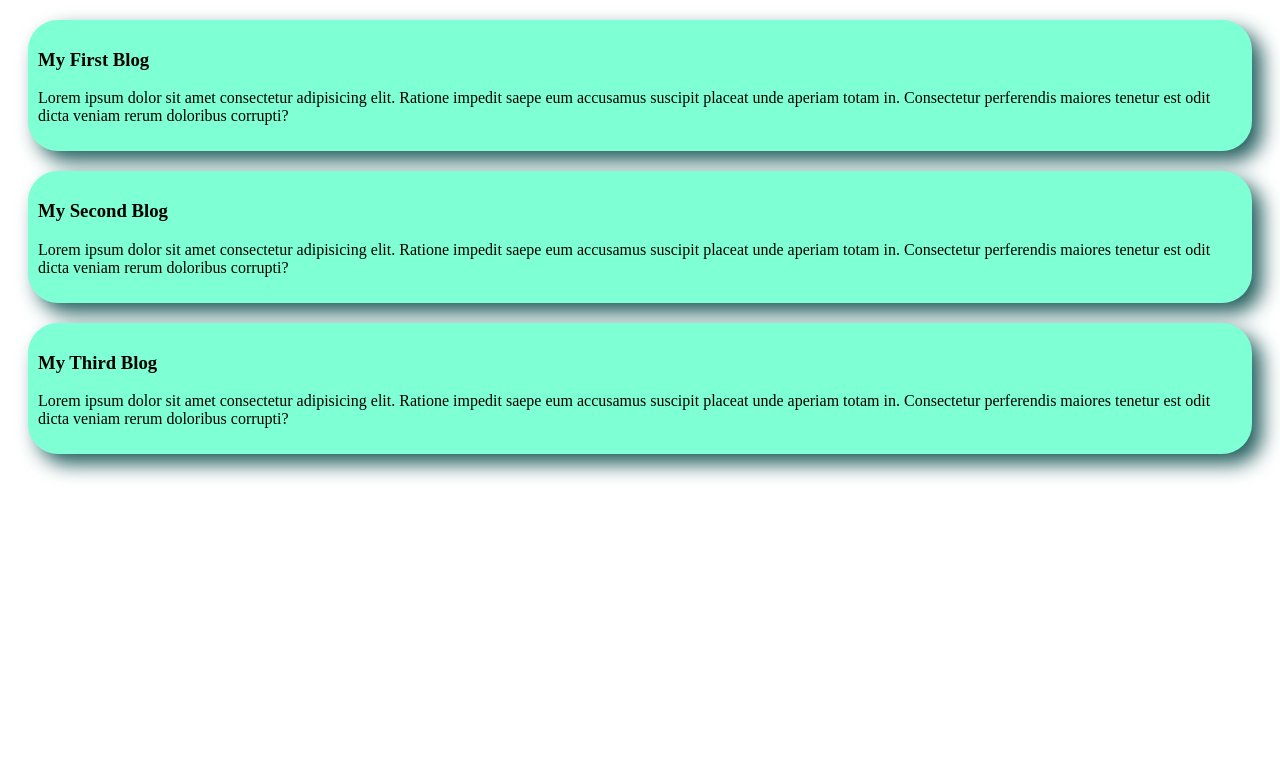
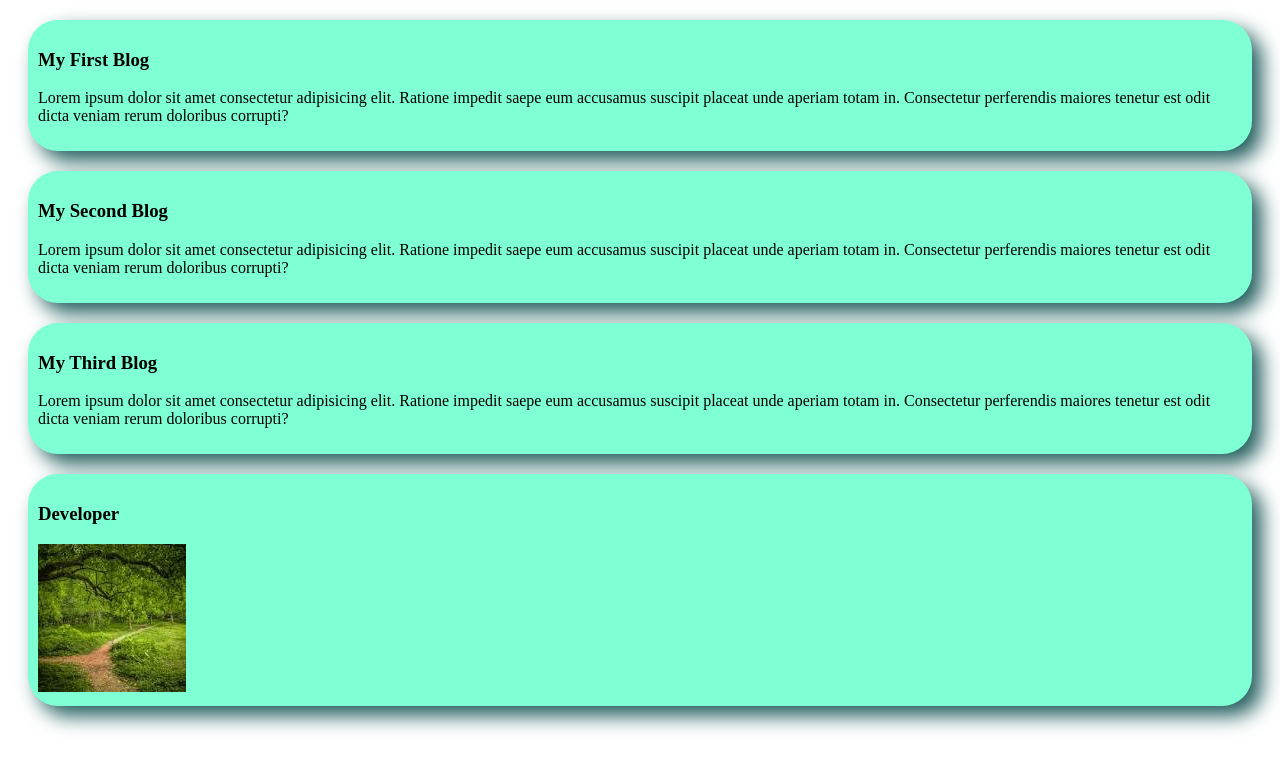
Before and after one commit to kamal-tanim/my-first-github-repo, a plain HTML site: page index.html in a window 1280 px wide. Drawn offline with Linux system fonts and the light colour scheme.

Commit message:
added the image blog

```diff
--- a/index.html
+++ b/index.html
@@ -19,5 +19,9 @@
         <h3>My Third Blog</h3>
         <p>Lorem ipsum dolor sit amet consectetur adipisicing elit. Ratione impedit saepe eum accusamus suscipit placeat unde aperiam totam in. Consectetur perferendis maiores tenetur est odit dicta veniam rerum doloribus corrupti?</p>
     </div>
+    <div>
+        <h3>Developer</h3>
+        <img src="Nature.jpg" alt="Nature">
+    </div>
 </body>
 </html>
```
Also changed, not shown: Nature.jpg (added).
